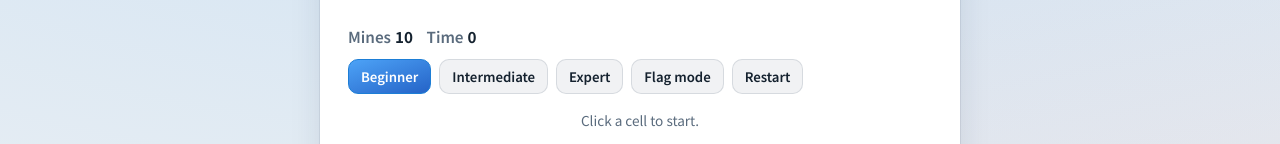
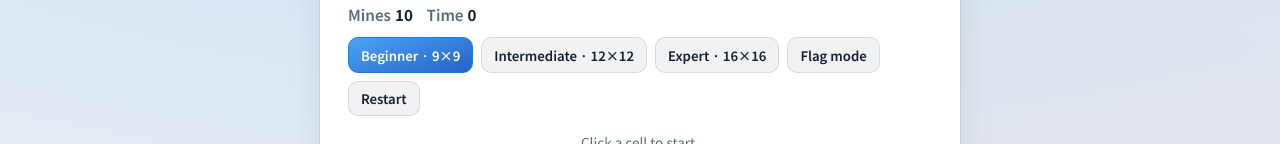
Before and after one commit to mouseclick0/web-app, a plain HTML site: page index.html in a window 1280 px wide. Both pictures are taken after a click on the button "Minesweeper". Shown: the part 176-320 px from the top of the page. Drawn offline with Linux system fonts and the light colour scheme; no server answers.

Commit message:
Show minesweeper board sizes on difficulty buttons.

```diff
--- a/i18n.js
+++ b/i18n.js
@@ -164,9 +164,9 @@
       "mine.subtitle": "왼쪽 클릭으로 칸을 열고, 오른쪽 클릭(또는 깃발 모드)으로 깃발을 꽂으세요. 첫 클릭은 항상 안전합니다.",
       "mine.stat.mines": "지뢰",
       "mine.stat.time": "시간",
-      "mine.diff.beginner": "초급",
-      "mine.diff.intermediate": "중급",
-      "mine.diff.expert": "고급",
+      "mine.diff.beginner": "초급 · 9×9",
+      "mine.diff.intermediate": "중급 · 12×12",
+      "mine.diff.expert": "고급 · 16×16",
       "mine.flagMode": "깃발 모드",
       "mine.reset": "다시 시작",
       "mine.status.idle": "칸을 클릭해 게임을 시작하세요.",
@@ -361,9 +361,9 @@
       "mine.subtitle": "Left-click to open a cell. Right-click (or Flag mode) to place a flag. The first click is always safe.",
       "mine.stat.mines": "Mines",
       "mine.stat.time": "Time",
-      "mine.diff.beginner": "Beginner",
-      "mine.diff.intermediate": "Intermediate",
-      "mine.diff.expert": "Expert",
+      "mine.diff.beginner": "Beginner · 9×9",
+      "mine.diff.intermediate": "Intermediate · 12×12",
+      "mine.diff.expert": "Expert · 16×16",
       "mine.flagMode": "Flag mode",
       "mine.reset": "Restart",
       "mine.status.idle": "Click a cell to start.",
@@ -558,9 +558,9 @@
       "mine.subtitle": "左クリックでマスを開き、右クリック（または旗モード）で旗を立てます。最初のクリックは常に安全です。",
       "mine.stat.mines": "地雷",
       "mine.stat.time": "時間",
-      "mine.diff.beginner": "初級",
-      "mine.diff.intermediate": "中級",
-      "mine.diff.expert": "上級",
+      "mine.diff.beginner": "初級 · 9×9",
+      "mine.diff.intermediate": "中級 · 12×12",
+      "mine.diff.expert": "上級 · 16×16",
       "mine.flagMode": "旗モード",
       "mine.reset": "やり直す",
       "mine.status.idle": "マスをクリックして開始してください。",
@@ -755,9 +755,9 @@
       "mine.subtitle": "左键打开格子，右键（或旗帜模式）插旗。第一次点击始终安全。",
       "mine.stat.mines": "地雷",
       "mine.stat.time": "时间",
-      "mine.diff.beginner": "初级",
-      "mine.diff.intermediate": "中级",
-      "mine.diff.expert": "高级",
+      "mine.diff.beginner": "初级 · 9×9",
+      "mine.diff.intermediate": "中级 · 12×12",
+      "mine.diff.expert": "高级 · 16×16",
       "mine.flagMode": "旗帜模式",
       "mine.reset": "重新开始",
       "mine.status.idle": "点击格子开始游戏。",
--- a/index.html
+++ b/index.html
@@ -1850,9 +1850,9 @@
         <div><span data-i18n="mine.stat.time">시간</span><strong id="mineTimer">0</strong></div>
       </div>
       <div class="mine-controls">
-        <button type="button" class="mine-diff active" data-diff="beginner" id="mineDiffBeginner" data-i18n="mine.diff.beginner">초급</button>
-        <button type="button" class="mine-diff" data-diff="intermediate" id="mineDiffIntermediate" data-i18n="mine.diff.intermediate">중급</button>
-        <button type="button" class="mine-diff" data-diff="expert" id="mineDiffExpert" data-i18n="mine.diff.expert">고급</button>
+        <button type="button" class="mine-diff active" data-diff="beginner" id="mineDiffBeginner" data-i18n="mine.diff.beginner">초급 · 9×9</button>
+        <button type="button" class="mine-diff" data-diff="intermediate" id="mineDiffIntermediate" data-i18n="mine.diff.intermediate">중급 · 12×12</button>
+        <button type="button" class="mine-diff" data-diff="expert" id="mineDiffExpert" data-i18n="mine.diff.expert">고급 · 16×16</button>
         <button type="button" class="mine-action" id="mineFlagModeBtn" data-i18n="mine.flagMode" aria-pressed="false">깃발 모드</button>
         <button type="button" class="mine-action" id="mineResetBtn" data-i18n="mine.reset">다시 시작</button>
       </div>
```
